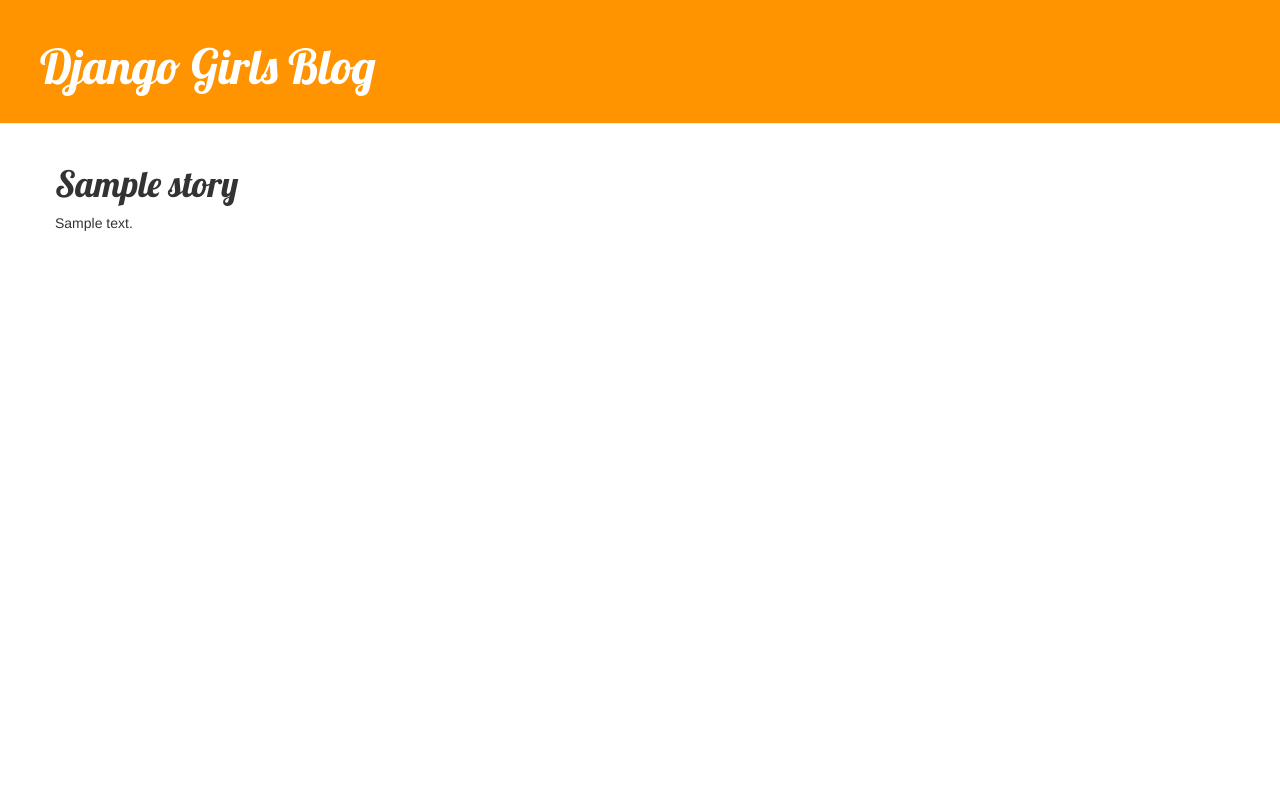
After one commit to jadeovata/first-django, a Django app: page /story/1/ in a window 1280 px wide. The commit adds this page. Run offline with Django 3.2, Linux system fonts and the light colour scheme; tables that the repository leaves empty hold one stand-in row (values such as "Sample post"); some libraries are stand-ins or nearby versions.

Commit message:
add views and templates

```diff
--- /dev/null
+++ b/blog/static/css/blog.css
@@ -0,0 +1,46 @@
+.page-header {
+    background-color: #ff9400;
+    margin-top: 0;
+    padding: 20px 20px 20px 40px;
+}
+/**/
+.page-header h1, .page-header h1 a, .page-header h1 a:visited, .page-header h1 a:active {
+    color: #ffffff;
+    font-size: 36pt;
+    text-decoration: none;
+}
+
+.content {
+    margin-left: 40px;
+}
+
+h1, h2, h3, h4 {
+    font-family: 'Lobster', cursive;
+}
+
+.date {
+    color: #828282;
+}
+
+.save {
+    float: right;
+}
+
+.post-form textarea, .post-form input {
+    width: 100%;
+}
+
+.top-menu, .top-menu:hover, .top-menu:visited {
+    color: #ffffff;
+    float: right;
+    font-size: 26pt;
+    margin-right: 20px;
+}
+
+.post {
+    margin-bottom: 70px;
+}
+
+.post h1 a, .post h1 a:visited {
+    color: #000000;
+}
--- /dev/null
+++ b/blog/templates/blog/base.html
@@ -0,0 +1,24 @@
+{% load static %}
+<html>
+    <head>
+        <title>Django Girls blog</title>
+        <link rel="stylesheet" href="//maxcdn.bootstrapcdn.com/bootstrap/3.2.0/css/bootstrap.min.css">
+        <link rel="stylesheet" href="//maxcdn.bootstrapcdn.com/bootstrap/3.2.0/css/bootstrap-theme.min.css">
+        <link href='//fonts.googleapis.com/css?family=Lobster&subset=latin,latin-ext' rel='stylesheet' type='text/css'>
+        <link rel="stylesheet" href="{% static 'css/blog.css' %}">
+    </head>
+    <body>
+        <div class="page-header">
+            <h1><a href="/">Django Girls Blog</a></h1>
+        </div>
+
+        <div class="content container">
+            <div class="row">
+                <div class="col-md-8">
+                  {% block content %}
+                  {% endblock %}
+                </div>
+            </div>
+        </div>
+    </body>
+</html>
--- /dev/null
+++ b/blog/templates/blog/story_detail.html
@@ -0,0 +1,14 @@
+{% extends 'blog/base.html' %}
+
+{% block content %}
+{% if post.created %}
+    <div class="date">
+        {{ post.created }}
+    </div>
+{% endif %}
+
+  <div class="post">
+    <h1>{{ story.title }}</h1>
+      <p>{{ story.text|linebreaksbr}}</p>
+  </div>
+{% endblock %}
--- a/blog/urls.py
+++ b/blog/urls.py
@@ -3,4 +3,5 @@
 
 urlpatterns = [
     path('',views.story_list,name='story_list'),
+    path('story/<int:pk>/',views.story_detail,name='story_detail')
 ]
--- a/blog/views.py
+++ b/blog/views.py
@@ -1,4 +1,4 @@
-from django.shortcuts import render
+from django.shortcuts import render, get_object_or_404
 from django.utils import timezone
 from .models import Story
 
@@ -6,3 +6,7 @@
 def story_list(request):
     stories = Story.objects.order_by('created')
     return render(request,'blog/story_list.html',{'stories':stories})
+
+def story_detail(request, pk):
+    story = get_object_or_404(Story, pk=pk)
+    return render(request, 'blog/story_detail.html',{'story': story})
--- a/mysite/settings.py
+++ b/mysite/settings.py
@@ -119,4 +119,7 @@
 # https://docs.djangoproject.com/en/2.1/howto/static-files/
 
 STATIC_URL = '/static/'
-STATIC_ROOT = os.path.join(BASE_DIR, 'static')
+##STATIC_ROOT = os.path.join(BASE_DIR, 'static')
+#STATICFILES_DIRS = [
+#    os.path.join(BASE_DIR, "static"),
+#]
```
Also changed, not shown: blog/templates/blog/story_list.html (+5 -15 lines).
